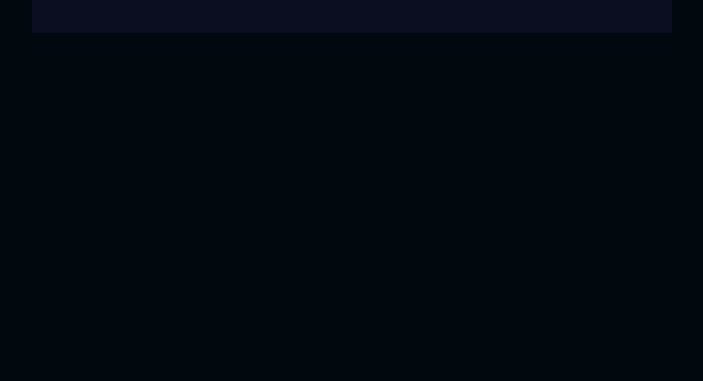
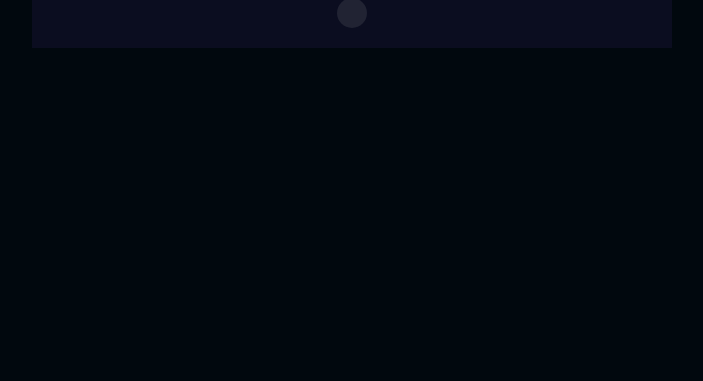
Before and after one commit to Bella152009/2026, a plain HTML site: page index.html in a window 1280 px wide. Shown: the part 435-816 px from the top of the page, without its empty margins (288-991 px from the left). Drawn offline with Linux system fonts and the light colour scheme; files whose address does not match are found by name.

Commit message:
Fix button class attribute in index.html

```diff
--- a/index.html
+++ b/index.html
@@ -13,6 +13,7 @@
        <div class="caixa-alternativas"></div>
        <div class="caixa-resultados">
            <p class="texto-resultado"></p>
+           <button class="novamente=btn"></button>
        </div>
     </div>
     <script type="module" src="js/aleatorio.js"></script>
```
